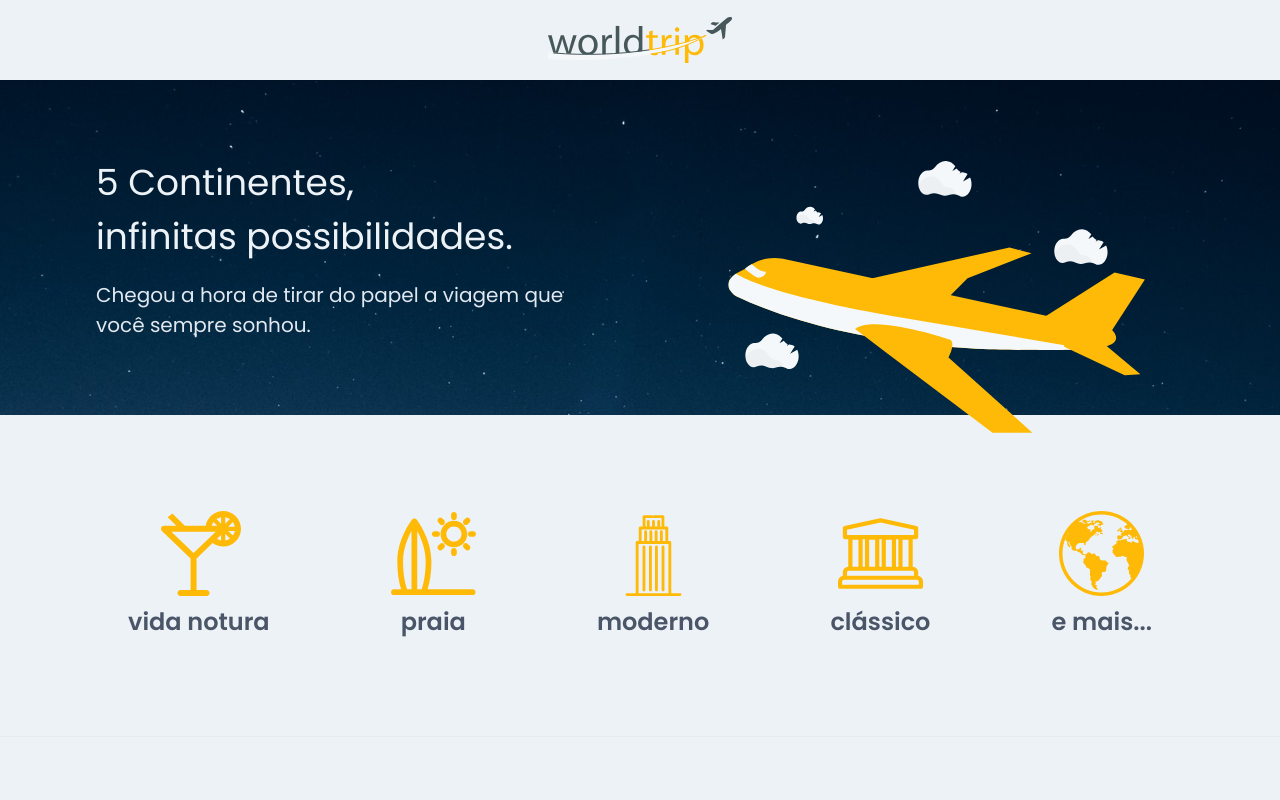
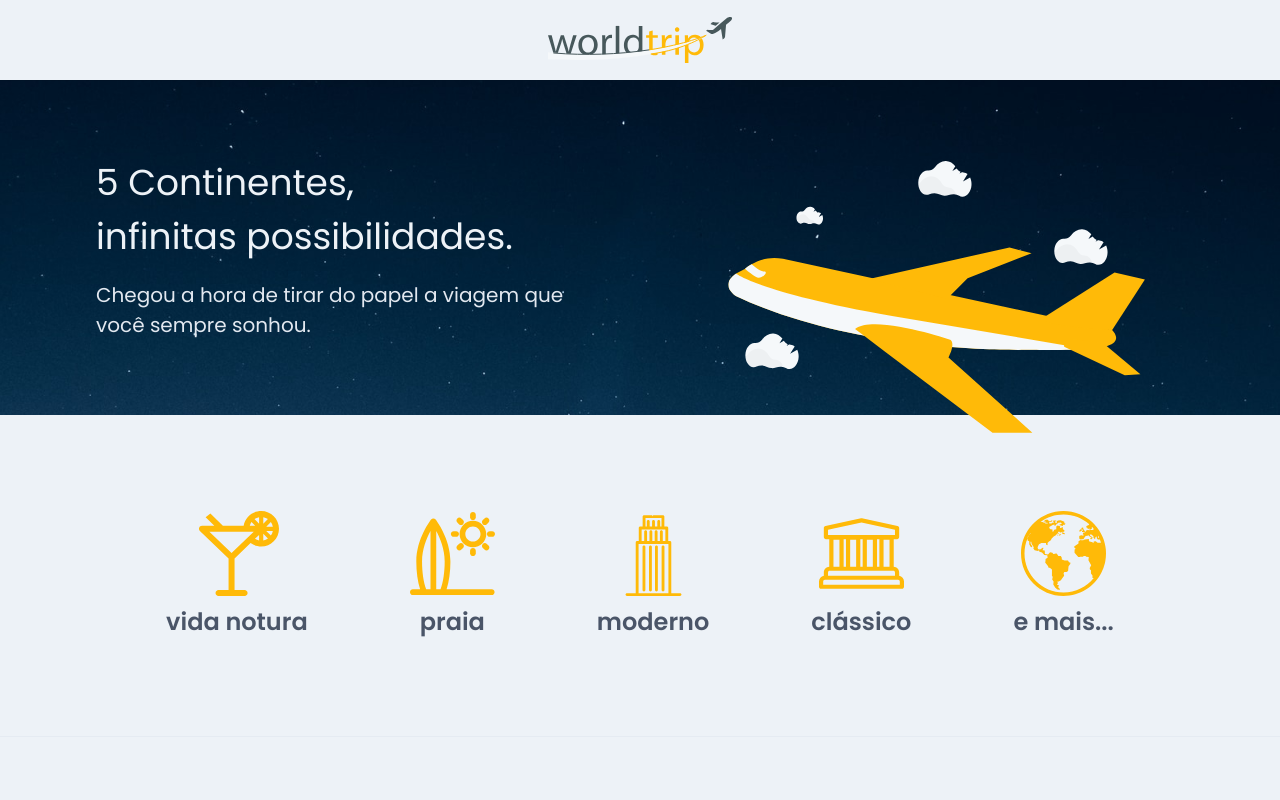
Before and after one commit to esterfania/world-trip, a Next.js app: page / in a window 1280 px wide. Shown: the top 800 px of the page. Built offline with nearby package versions, Linux system fonts and the light colour scheme.

Commit message:
style: fix list position

```diff
--- a/src/components/Group/IconLinkList.tsx
+++ b/src/components/Group/IconLinkList.tsx
@@ -27,13 +27,13 @@ export function IconLinkList({ links }: IconLinkProps) {
   return (
     <Flex
       as={UnorderedList}
-      justify='space-between'
+      justify='space-evenly'
       align='center'
       mx='0'
       my={[8, 24]}
       wrap='wrap'
       listStyleType='none'
-      w='80%'
+      w='90%'
     >
       {links.map((link, i) => (
         <ListItem key={i} fontWeight='600'>
```
